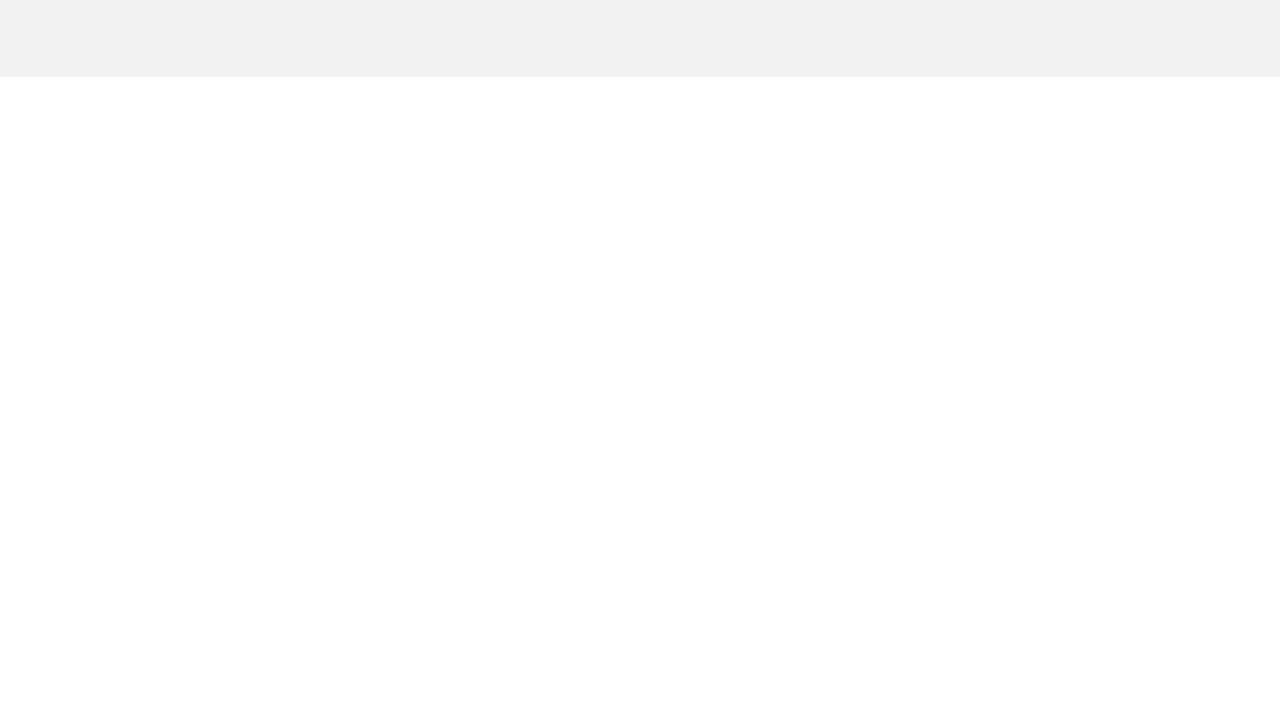
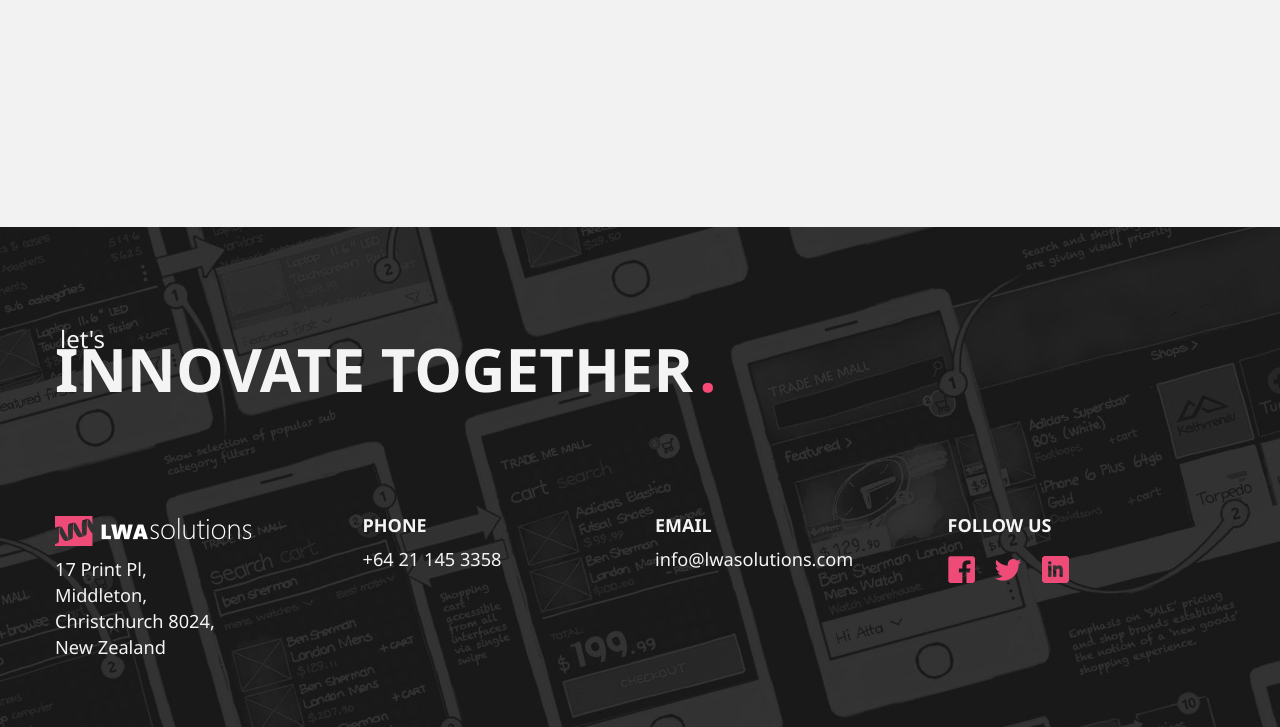
Before and after one commit to tajveer-nijjar/lwebsite, a plain HTML site: page work.html in a window 1280 px wide. Shown: the part 4113-4840 px from the top of the page. Before the commit the page ends 4390 px from the top, so only its background shows below. Drawn offline with Linux system fonts and the light colour scheme.

Commit message:
- Separated footer style in separate file. - Footer done in work page.

```diff
--- /dev/null
+++ b/styles/footer.css
@@ -0,0 +1,80 @@
+footer.footer
+{
+    height:500px;
+    background: url("../images/footer/Home Background.jpg");
+    background-size: cover;
+    background-repeat: no-repeat;
+}
+
+footer.footer .row h3
+{
+    margin-top:100px;
+    color: #f4f4f4;
+
+}
+
+footer.footer .row .contact_info
+{
+    margin-top:100px;
+    font-family: 'Segoe UI', Tahoma, Geneva, Verdana, sans-serif;
+    font-size: 1.3em;
+    width:100%;
+    color: #f4f4f4;
+}
+
+footer.footer .row .contact_info h4
+{
+    font-weight: 800;
+    color: #f4f4f4;
+}
+
+footer.footer .row .contact_info a
+{
+    color:#f4f4f4;
+}
+
+footer.footer .row .address
+{
+    line-height: 50px !important;
+    padding-left:0;
+}
+
+footer.footer .row .address img
+{
+    display: block;
+}
+
+footer.footer .row .phone
+{
+}
+
+
+footer.footer .row .email
+{
+
+}
+
+footer.footer .row .email a.btn_pink_border
+{
+    font-weight: 400 !important;
+    color: #f4f4f4;
+    letter-spacing: 1px;
+    background: transparent !important;
+    border: 2px solid #F94A77 !important;
+    color: #F94A77 !important;
+
+    margin-top: 28px;
+    text-transform: uppercase !important;
+    padding:10px 43px;
+}
+
+footer.footer .row .email a.btn_pink_border:hover
+{
+    background: #F94A77 !important;
+    color: white !important;
+}
+
+footer.footer .row .follow_us img
+{
+    padding:10px 15px 10px 0;
+}
--- a/styles/work.css
+++ b/styles/work.css
@@ -251,7 +251,7 @@ span.pink_dot {
     height:auto;
     /* background: orange; */
     color: #323232;
-    margin-bottom: 200px;
+    padding-bottom: 150px;
 }
 
 .projects_thumbs .row
--- a/work.html
+++ b/work.html
@@ -16,6 +16,7 @@
 
     <link href="styles/navbar.css" type="text/css" rel="stylesheet" />
     <link href="styles/work.css" type="text/css" rel="stylesheet" />
+    <link href="styles/footer.css" type="text/css" rel="stylesheet" />
 
     <!-- Font awesome -->
     <!-- <link href="//netdna.bootstrapcdn.com/font-awesome/4.0.3/css/font-awesome.css" rel="stylesheet"> -->
@@ -349,6 +350,60 @@
     </section>
 
 
+
+
+    <footer class="footer">
+            <div class="container">
+                <div class="row">
+                    <h3>
+                        <span class="small_thin_text">let's </span>
+                        <span class="large_thick_text">INNOVATE TOGETHER</span>
+                        <span class="pink_dot">.</span>
+                    </h3>
+                </div>
+
+                <div class="row">
+                    <div class="contact_info">
+                        <div class="address col-md-2">
+                            <h4>
+                                <img src="images/footer/Text logo.png" alt="LWA Solutions logo">
+                            </h4>
+                            <address>
+                                17 Print Pl, Middleton,
+                                <br /> Christchurch 8024,
+                                <br /> New Zealand
+                            </address>
+                        </div>
+                        <div class="phone col-md-2 col-md-offset-1">
+                            <h4>PHONE</h4>
+                            <a href="tel:+64211453358">+64 21 145 3358</a>
+                        </div>
+                        <div class="email col-md-2 col-md-offset-1">
+                            <h4>EMAIL</h4>
+                            <a href="mailto:info@lwasolutions.com?Subject=Hello%20again" target="_top">info@lwasolutions.com</a>
+                            <br />
+                            <!-- <a href="#" class="btn navbar-btn navbar-right btn_pink_border">CONTACT US</a> -->
+                        </div>
+                        <div class="follow_us col-md-2 col-md-offset-1">
+                            <h4>FOLLOW US</h4>
+                            <a href="https://www.facebook.com/LazywormApps/">
+                                <img src="images/footer/facebook icon.png" alt="facebook icon">
+                            </a>
+                            <a href="https://twitter.com/lazywormapps?lang=en">
+                                <img src="images/footer/twitter icon.png" alt="twitter icon">
+                            </a>
+                            <a href="https://www.linkedin.com/company/lwa-solutions/?originalSubdomain=nz">
+                                <img src="images/footer/linkedin icon.png" alt="linkedin icon">
+                            </a>
+                        </div>
+                    </div>
+                </div>
+            </div>
+        </footer>
+
+
+
+
     <!-- jquery -->
     <script src="scripts/jquery.min.js" type="text/javascript"></script>
 
```
Also changed, not shown: styles/home.css (+0 -86 lines).
